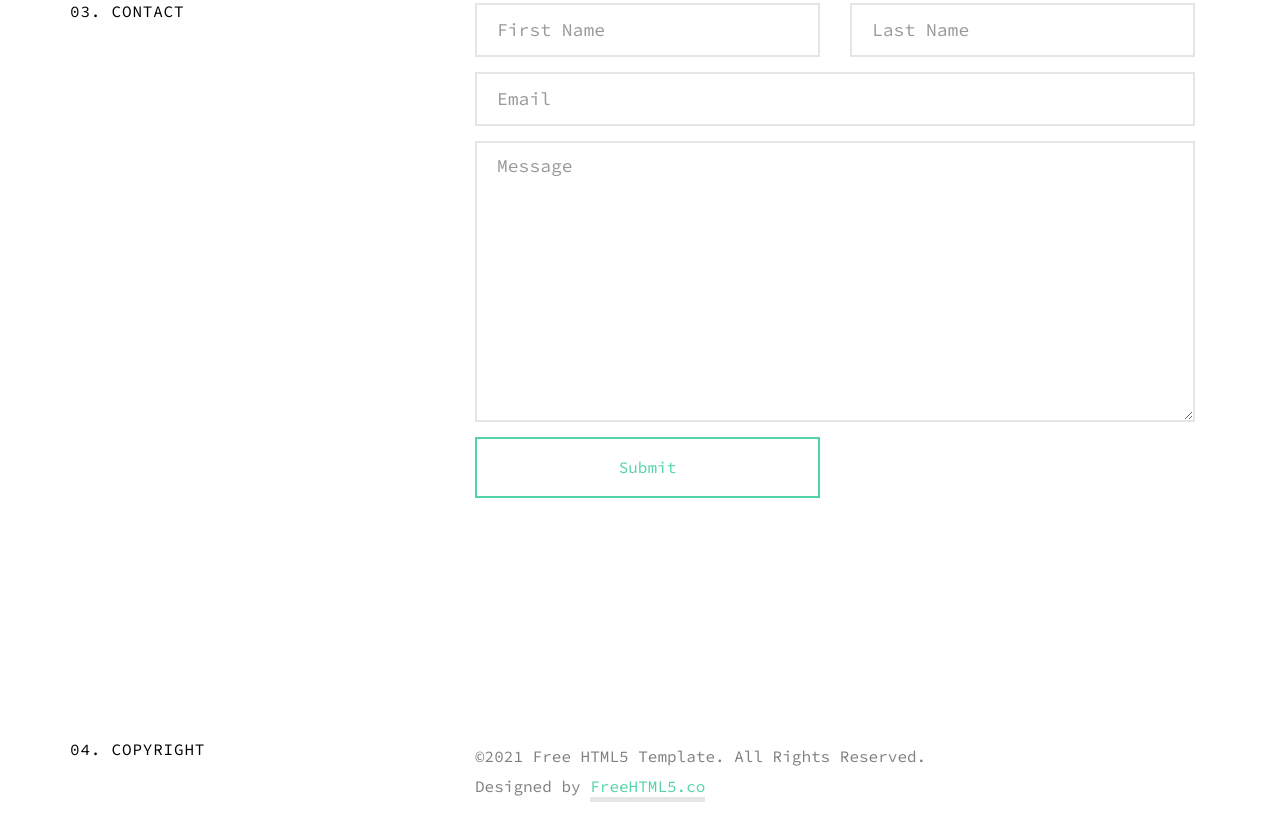
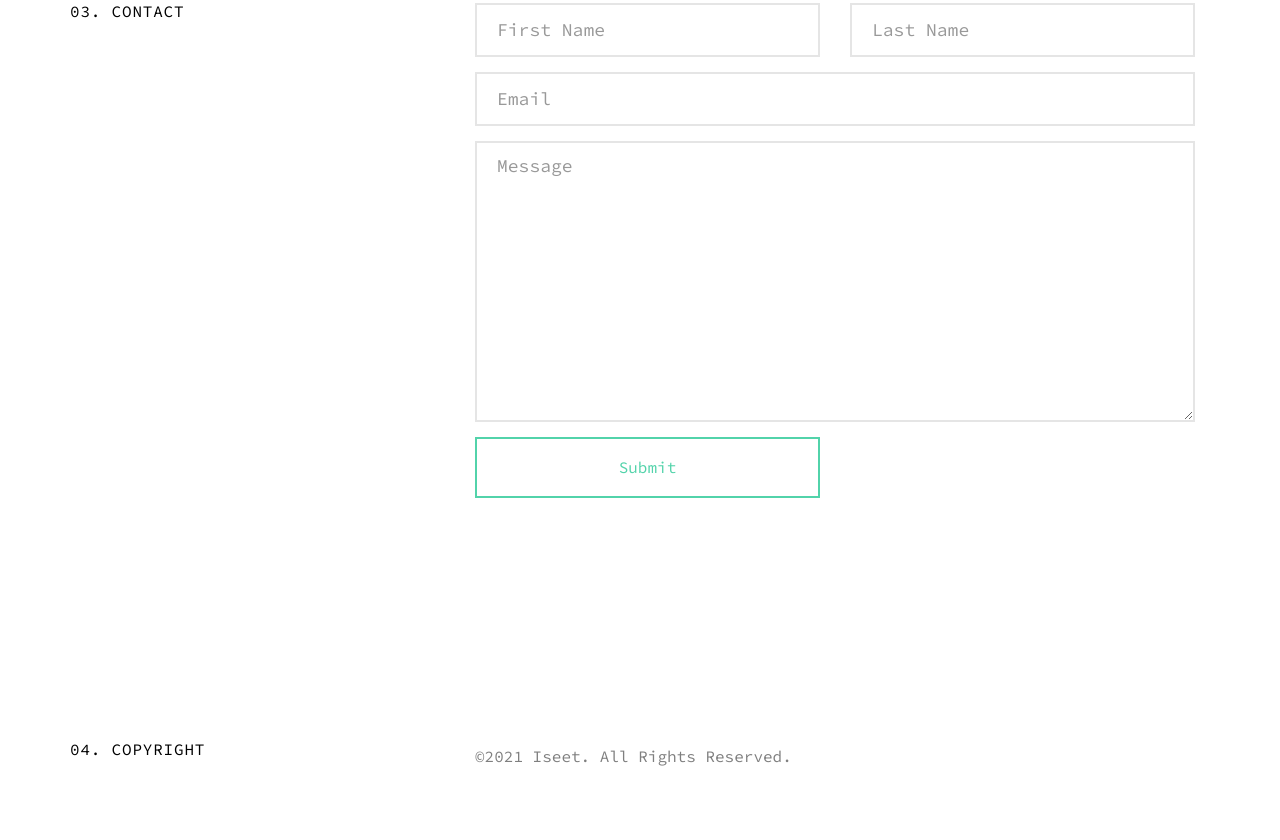
Before and after one commit to elliottt013/test, a plain HTML site: page index.html in a window 1280 px wide. Shown: the part 2259-3099 px from the top of the page. Drawn offline with Linux system fonts and the light colour scheme.

Commit message:
2 commit

```diff
--- a/index.html
+++ b/index.html
@@ -7,7 +7,7 @@
 	<head>
 	<meta charset="utf-8">
 	<meta http-equiv="X-UA-Compatible" content="IE=edge">
-	<title>Singular &mdash; Free HTML5 Bootstrap Website Template by FreeHTML5.co</title>
+	<title>Akhmed Tochiev</title>
 	<meta name="viewport" content="width=device-width, initial-scale=1">
 	<meta name="description" content="Free HTML5 Website Template by FreeHTML5.co" />
 	<meta name="keywords" content="free website templates, free html5, free template, free bootstrap, free website template, html5, css3, mobile first, responsive" />
@@ -185,7 +185,7 @@
 					</div>
 					<div class="col-md-8 col-sm-8 col-xs-12">
 						<div class="col-md-12">
-							<p>&copy;2021 Free HTML5 Template. All Rights Reserved. <br> Designed by <a href="http://freehtml5.co/" target="_blank">FreeHTML5.co</a></p>
+							<p>&copy;2021 Iseet. All Rights Reserved.</p>
 						</div>
 					</div>
 				</div>
```
